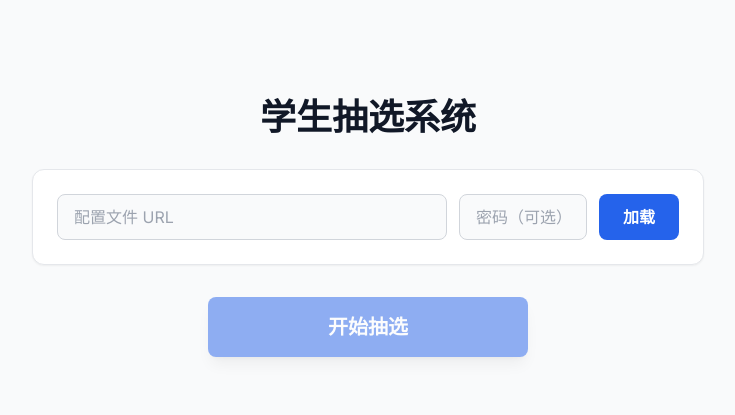
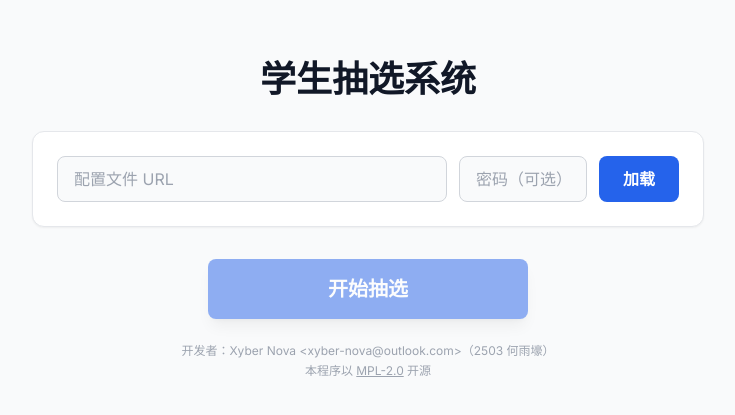
Before and after one commit to Mengzi-No-1-High-School-Unofficial/GoodLuck, a Vue app: page / in a window 1280 px wide. Shown: the part 173-588 px from the top of the page, without its empty margins (272-1007 px from the left). Built offline with nearby package versions, Linux system fonts and the light colour scheme.

Commit message:
chore: 添加 MPL-2.0 开源协议信息

```diff
--- a/src/App.vue
+++ b/src/App.vue
@@ -121,9 +121,16 @@
               <span v-if="record.student.info" class="text-gray-500 text-xs mt-0.5">{{ record.student.info }}</span>
             </div>
             <span class="text-gray-400 text-xs tabular-nums ml-2 flex-shrink-0">{{ formatTime(record.timestamp)
-              }}</span>
+            }}</span>
           </div>
         </div>
+      </div>
+
+      <!-- 开发者信息 -->
+      <div class="text-center text-gray-400 text-xs mt-8 pb-4">
+        <p>开发者：Xyber Nova &lt;xyber-nova@outlook.com&gt;（2503 何雨壕）</p>
+        <p class="mt-1">本程序以 <a href="https://www.mozilla.org/en-US/MPL/2.0/" target="_blank"
+            class="hover:text-gray-600 underline">MPL-2.0</a> 开源</p>
       </div>
 
     </div>
--- a/src/composables/useStudents.ts
+++ b/src/composables/useStudents.ts
@@ -28,7 +28,7 @@ export function useStudents() {
     const error = ref<string>('');
 
     // 排除已抽选学生
-    const excludePicked = ref(false);
+    const excludePicked = ref(true);
 
     // 计算可用学生列表
     const availableStudents = computed(() => {
```
